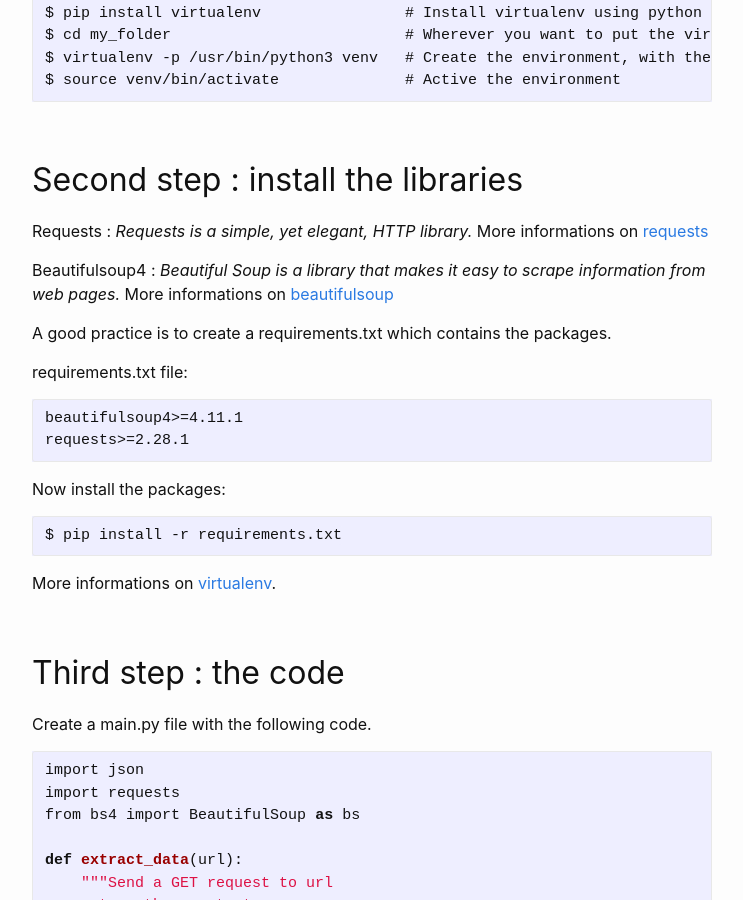
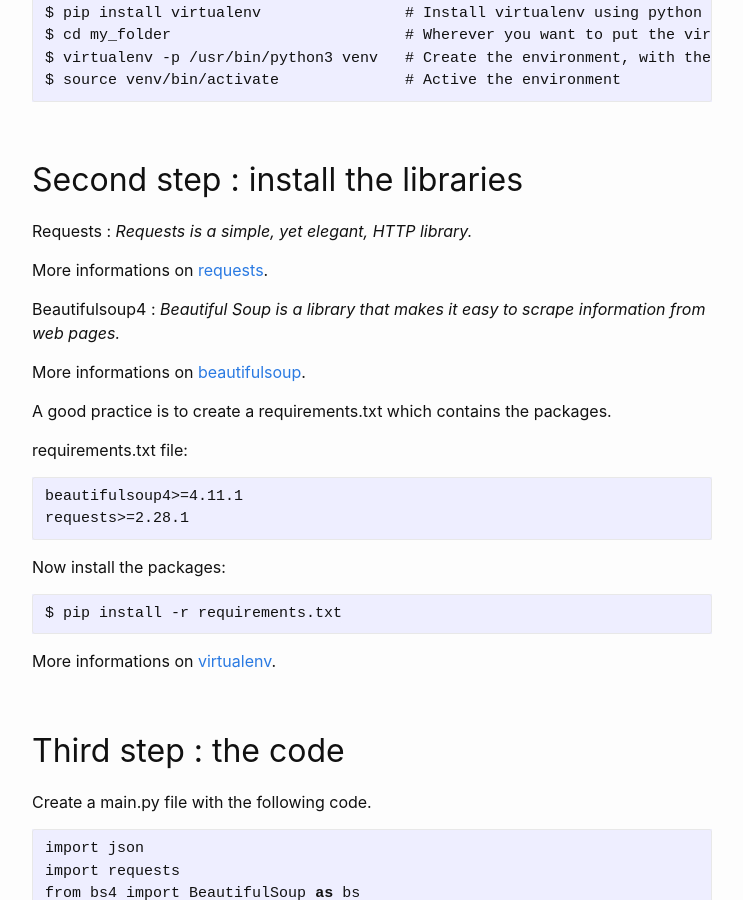
Before and after one commit to CMagnac/CMagnac-first-blog, a Jekyll site: the page built from _posts/2022-10-16-scrap-load.md, in a window 1280 px wide and 900 px high, scrolled down 1537 px. Shown: the whole window, without its empty margins (268-1011 px from the left). Built offline with Jekyll 4.4.1, drawn with Linux system fonts in a browser that asks for light colours.

```diff
--- a/_posts/2022-10-16-scrap-load.md
+++ b/_posts/2022-10-16-scrap-load.md
@@ -48,10 +48,12 @@ Setup the environment :
 ## Second step : install the libraries
 
 Requests : *Requests is a simple, yet elegant, HTTP library.*
-More informations on [requests](https://pypi.org/project/requests/)
+
+More informations on [requests](https://pypi.org/project/requests/).
 
 Beautifulsoup4 : *Beautiful Soup is a library that makes it easy to scrape information from web pages.*
-More informations on [beautifulsoup](https://pypi.org/project/beautifulsoup4/)
+
+More informations on [beautifulsoup](https://pypi.org/project/beautifulsoup4/).
 
 A good practice is to create a requirements.txt which contains the packages.
 
```
